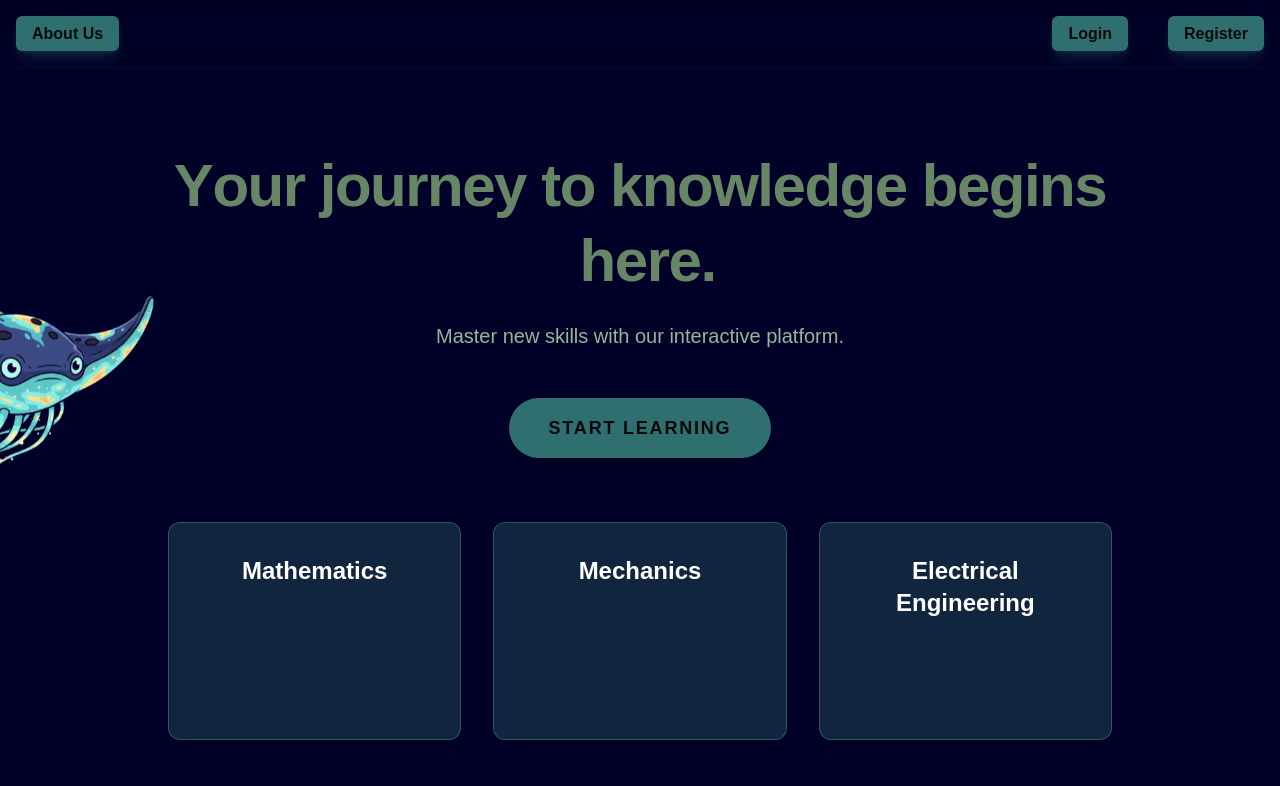
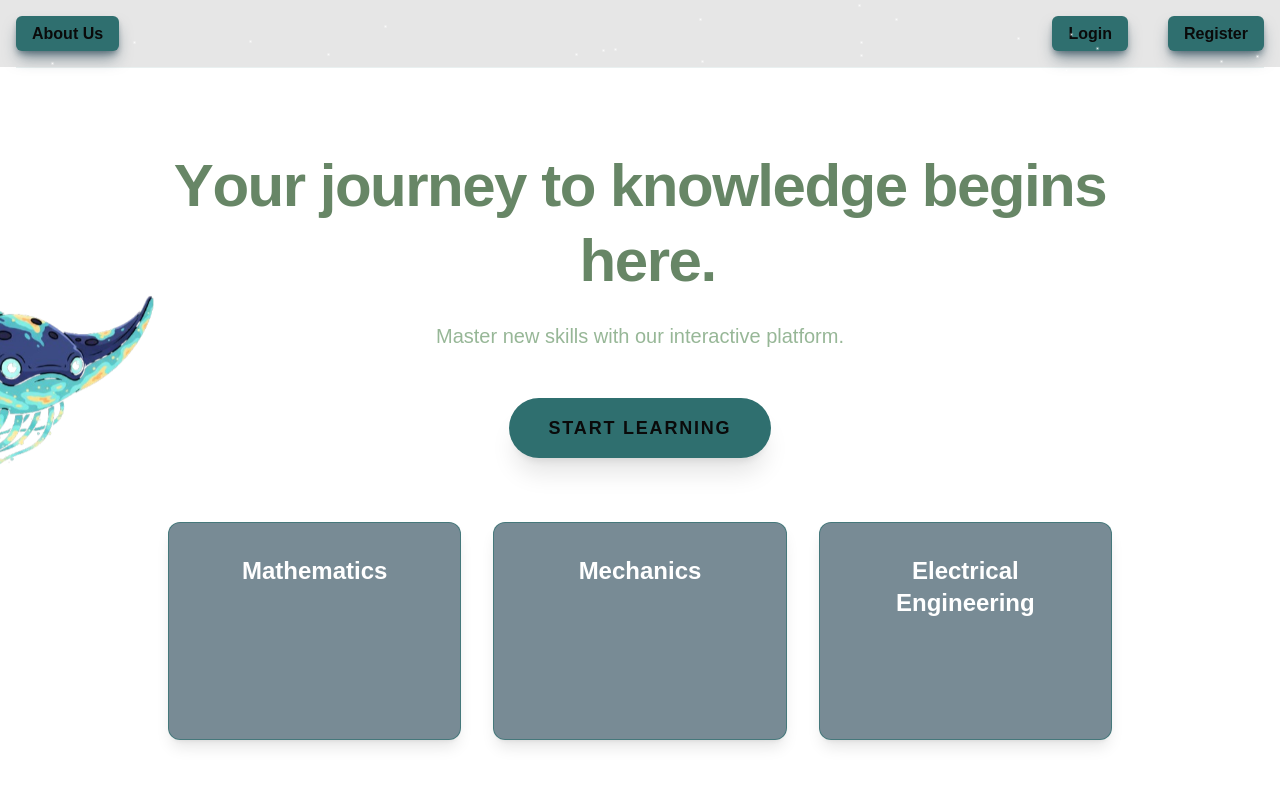
Before and after one commit to salivo/CO_Hack_25, a Next.js app in the folder frontend/: page / in a window 1280 px wide. Shown: the top 786 px of the page. Built offline with nearby package versions, Linux system fonts and the light colour scheme; no server answers.

Commit message:
skrolling added

```diff
--- a/frontend/src/app/globals.css
+++ b/frontend/src/app/globals.css
@@ -69,3 +69,8 @@ body {
 .custom-scrollbar::-webkit-scrollbar-thumb:hover {
     background: rgba(13, 148, 136, 0.8);
 }
+
+.page-scroll {
+    height: 100vh;
+    overflow-y: auto;
+}
--- a/frontend/src/app/page.js
+++ b/frontend/src/app/page.js
@@ -7,6 +7,7 @@ import Statistic from "../components/statbar";
 import PlanetSpace from "@/components/planetspace3";
 import HamburgerMenu from "@/components/hamburger";
 import MissionLog from "@/components/missionlog";
+import StarBackground from "@/components/star_bg";
 
 function Logined() {
   return (
@@ -29,7 +30,8 @@ const handleAbout = () => router.push("/about");
 function HeroPage({ onLogin, onRegister }) {
   const router = useRouter();
   return (
-    <div className="flex flex-col h-full overflow-hidden">
+    <div className="page-scroll">
+      <div className="flex flex-col h-full">
         <HeaderComponent>
           <div className="flex items-center">
             <button className="login-submit-button w-auto">About Us</button>
@@ -44,7 +46,10 @@ function HeroPage({ onLogin, onRegister }) {
             </button>
           </div>
         </HeaderComponent>
+        <StarBackground />
+
         <AnimatedHero />
+      </div>
     </div>
   );
 }
--- a/frontend/src/components/star_bg.css
+++ b/frontend/src/components/star_bg.css
@@ -1,7 +1,3 @@
-body {
-    background-color: #000029;
-}
-
 #sky {
     height: 100%;
 }
```
Lines whose indentation alone changed are shown as unchanged.
